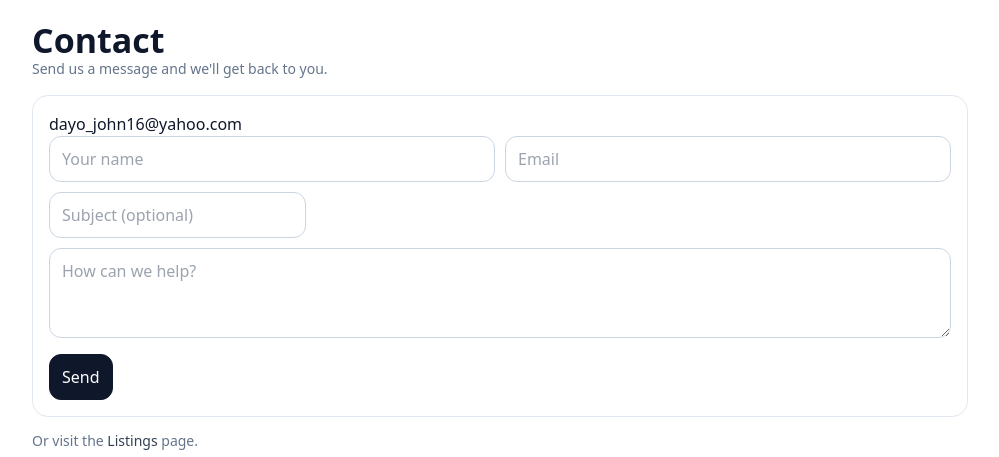
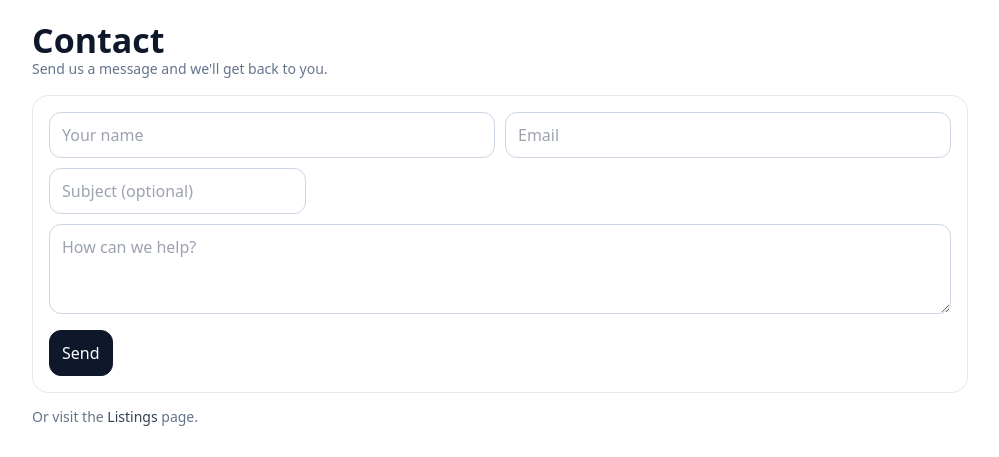
Before and after one commit to dayojohn19/damcf-pythonanywhere, a Django app: template core/templates/core/contact.html in a window 1280 px wide. Shown: the part 53-510 px from the top of the page, without its empty margins (140-1139 px from the left). Run offline with Django 5.2, Linux system fonts and the light colour scheme; the template is opened without the code that fills it, so the values that code supplies are empty; some libraries are stand-ins or nearby versions.

Commit message:
make it better

```diff
--- a/core/templates/core/contact.html
+++ b/core/templates/core/contact.html
@@ -30,7 +30,7 @@
 
   <div class="card mt-4">
     <form id="contact-form">
-      <input  name="to_name" value="dayo_john16@yahoo.com" />
+      <input type="hidden"  name="to_name" value="dayo_john16@yahoo.com" />
       <!-- <input type="hidden" name="to_email" value="" /> -->
 
       <div class="row mb-2.5">
```
